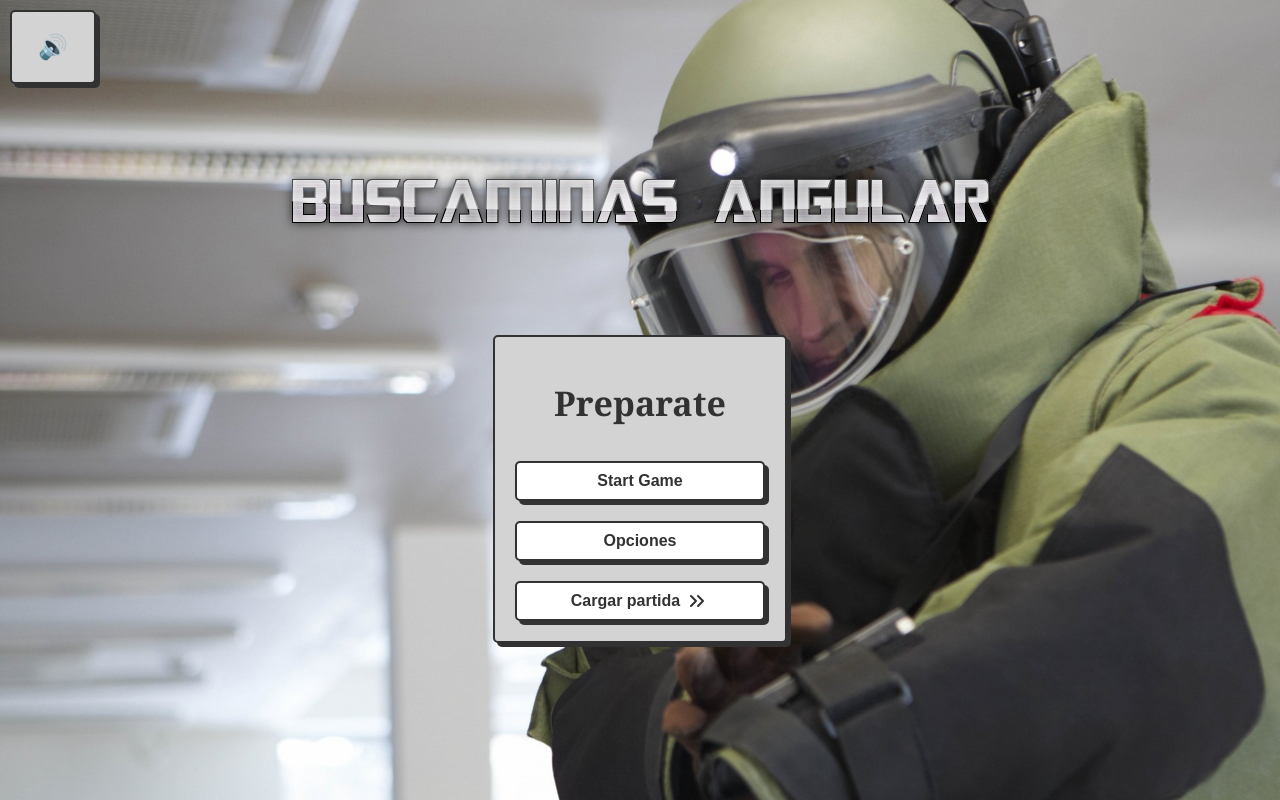
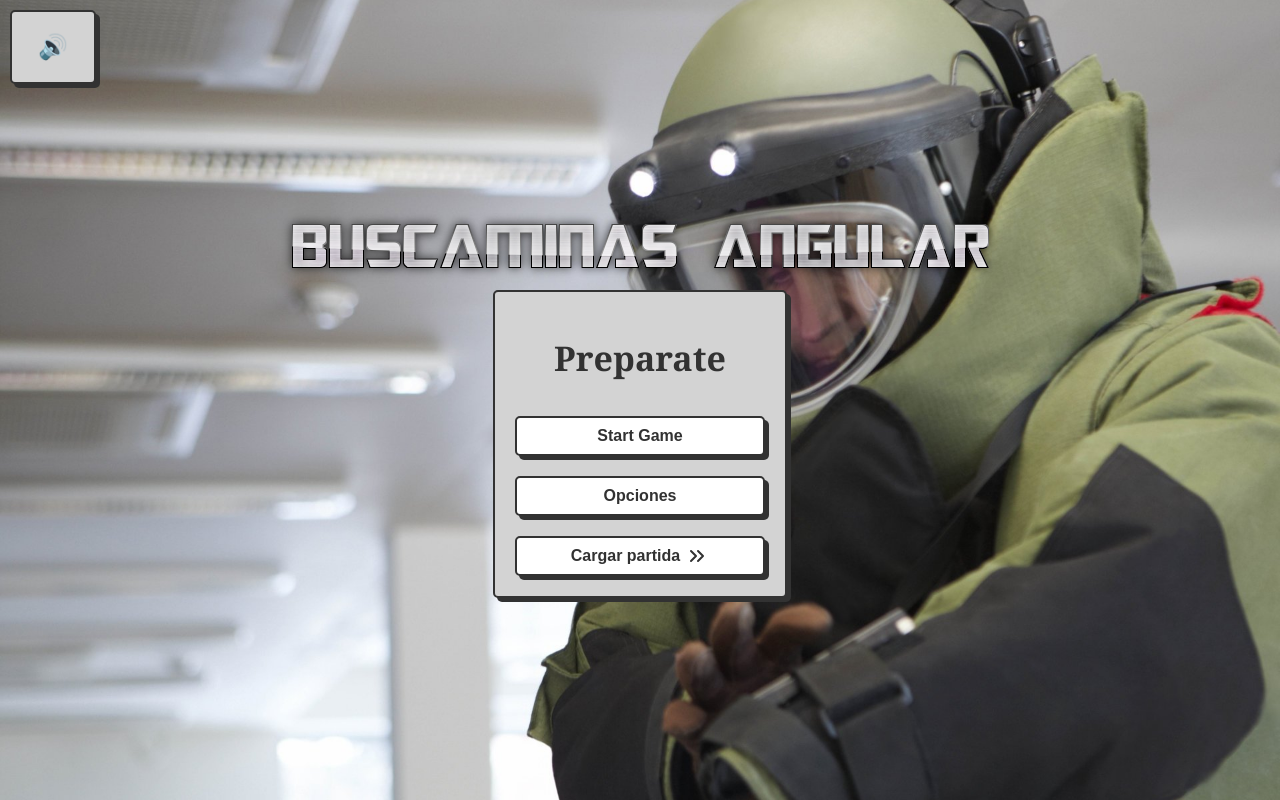
Before and after one commit to SantiVentu/Buscaminas, an Angular app: page /menu in a window 1280 px wide. Built offline with nearby package versions, Linux system fonts and the light colour scheme.

Commit message:
agrando el titulo y lo posiciono mejor en el html

```diff
--- a/src/app/menu-component/menu-component.component.html
+++ b/src/app/menu-component/menu-component.component.html
@@ -1,5 +1,7 @@
 <div class="menuContainer">
-  <img src="assets/titulo.png" alt="Buscaminas" style="display: block; margin: 0 auto; margin-bottom: 90px;">
+  <div class="titulocontainer">
+    <img src="assets/titulo.png" alt="Buscaminas" style="display: block; margin: 0 auto;">
+  </div>
 
   <div class="tarjeta">
     <h1>Preparate</h1>
--- a/src/app/menu-component/menu-component.component.scss
+++ b/src/app/menu-component/menu-component.component.scss
@@ -12,6 +12,9 @@
 
 }
 
+.titulocontainer{
+  top:0;
+}
 
 .tarjeta {
   --background: #d3d3d3;
```
